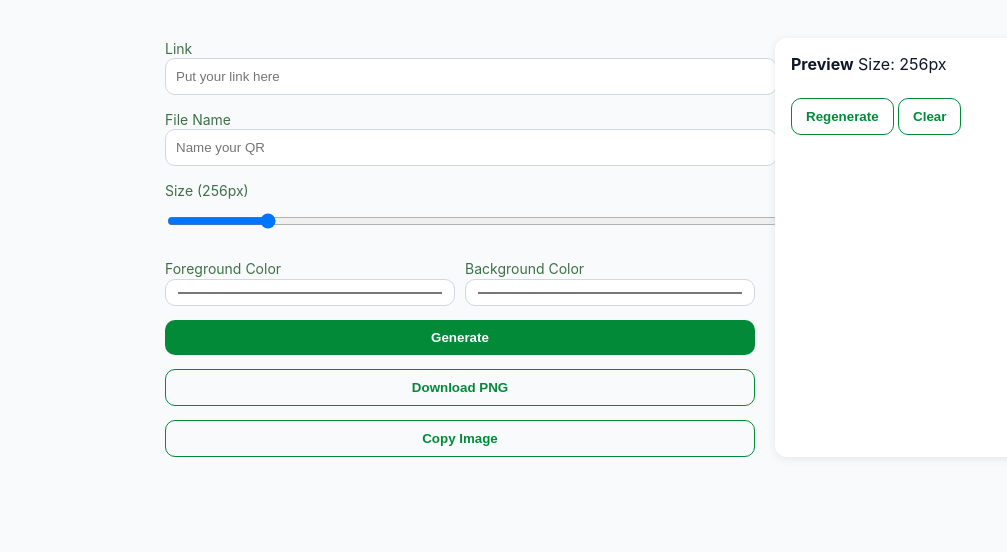
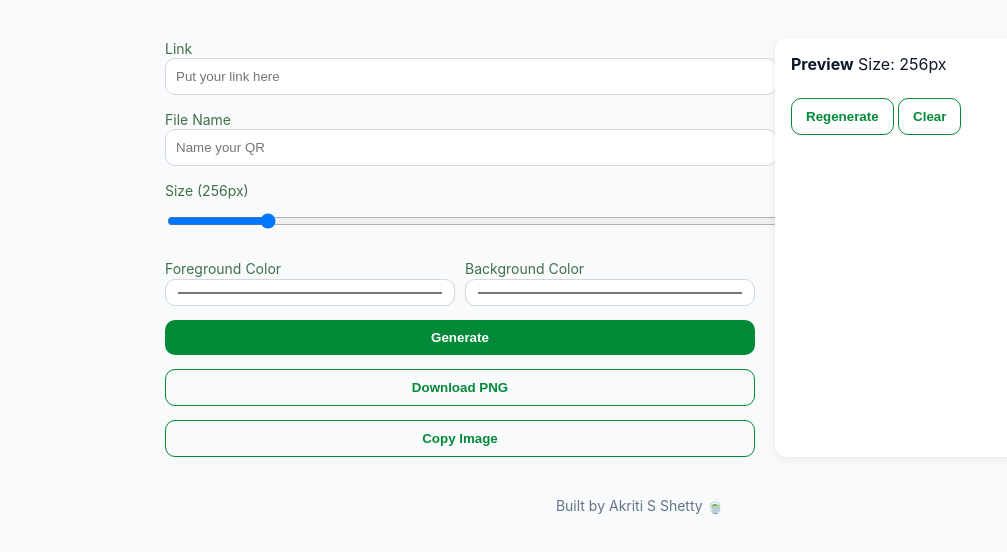
Before and after one commit to akritisshetty/qr-generator, a plain HTML site: page index.html in a window 1280 px wide. Shown: the part 106-658 px from the top of the page, without its empty margins (0-1007 px from the left). Drawn offline with Linux system fonts and the light colour scheme; a script that the page names is missing.

Commit message:
Updated index.html

```diff
--- a/index.html
+++ b/index.html
@@ -73,5 +73,9 @@
     </aside>
 
   </main>
+
+  <footer style="text-align: center; padding: 20px; color: #64748b; font-size: 14px;">
+    Built by Akriti S Shetty 🍵
+  </footer>
 </body>
 </html>
```
